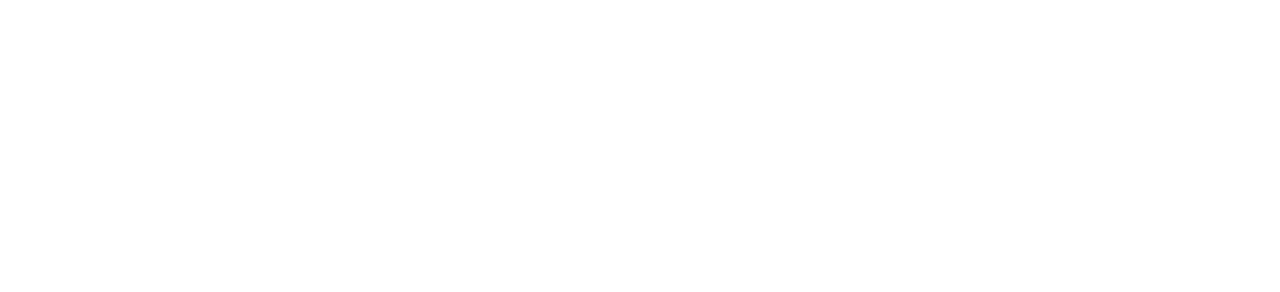
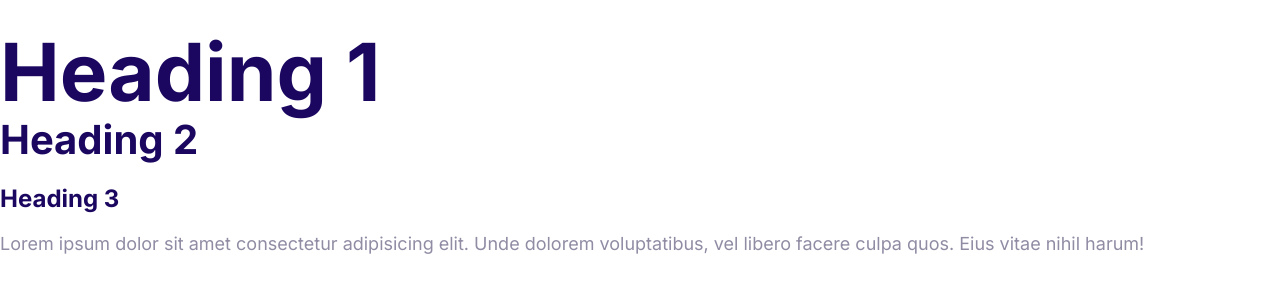
Before and after one commit to Ramkumar-m7/mosh-website, a plain HTML site: page index.html in a window 1280 px wide. Drawn offline with Linux system fonts and the light colour scheme.

Commit message:
Define the sttyles for fonts.

```diff
--- a/CSS/style.css
+++ b/CSS/style.css
@@ -5,3 +5,49 @@
 --color-headings:#1b0760;
 --color-body:#918ca4;
 }
+html{
+    /*62.5% of 16px =10px;*/
+    font-size :62.5%;
+}
+body
+{
+    font-family: Inter,Arial, Helvetica, sans-serif ;
+     color:var(--color-body);
+     font-size:2.4rem;
+     line-height: 3.5rem;
+}
+h1,h2,h3{
+    color:var(--color-headings);
+    margin-bottom: 1rem;
+}
+h1{
+    font-size: 7rem;
+    margin-bottom: 1rem;
+
+}
+h2{
+     font-size: 4rem;
+     margin-bottom: 2rem;
+}
+h3{
+    font-size: 3rem;
+    margin-bottom: 2 rem;
+}
+p{
+    margin-top: 0;
+}
+
+@media screen and (min-width:1024px){
+    body{
+        font-size: 1.8rem;
+    }
+    h1{
+        font-size: 8rem;
+    }
+    h2{
+         font-size: 4rem;
+    }
+    h3{
+        font-size: 2.4rem;
+    }
+}
--- a/index.html
+++ b/index.html
@@ -5,8 +5,22 @@
     <meta http-equiv="X-UA-Compatible" content="IE=edge" />
     <meta name="viewport" content="width=device-width, initial-scale=1.0" />
     <title>Index</title>
+    <link rel="preconnect" href="https://fonts.googleapis.com" />
+    <link rel="preconnect" href="https://fonts.gstatic.com" crossorigin />
+    <link
+      href="https://fonts.googleapis.com/css2?family=Inter:wght@400;700&display=swap"
+      rel="stylesheet"
+    />
     <link rel="stylesheet" href="css/normalize.css" />
     <link rel="stylesheet" href="css/style.css" />
   </head>
-  <body></body>
+  <body>
+    <h1>Heading 1</h1>
+    <h2>Heading 2</h2>
+    <h3>Heading 3</h3>
+    <p>
+      Lorem ipsum dolor sit amet consectetur adipisicing elit. Unde dolorem
+      voluptatibus, vel libero facere culpa quos. Eius vitae nihil harum!
+    </p>
+  </body>
 </html>
```
